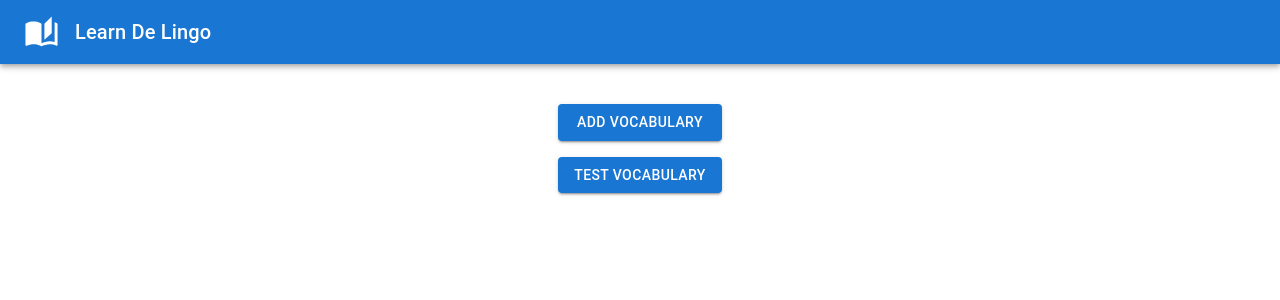
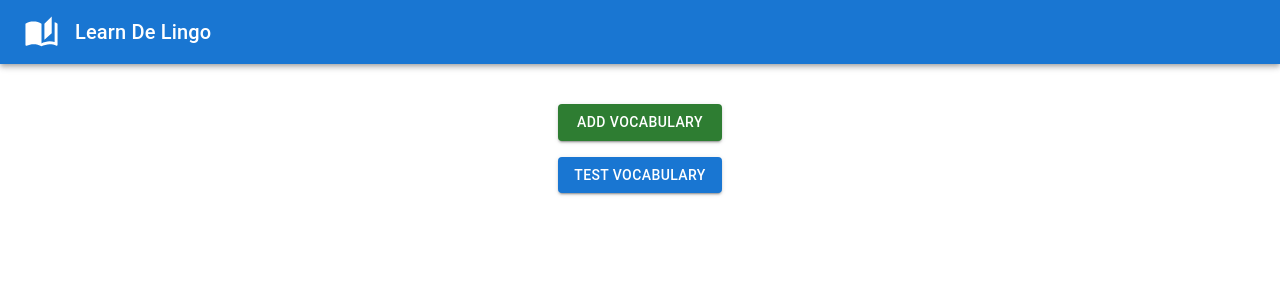
Before and after one commit to Lucobsen/learn-de-lingo, a React (Vite) app: page / in a window 1280 px wide. Shown: the top 300 px of the page. Built offline with nearby package versions, Linux system fonts and the light colour scheme.

Commit message:
change color

```diff
--- a/src/App.tsx
+++ b/src/App.tsx
@@ -28,7 +28,9 @@ const App = () => {
         sx={{ display: "flex", marginTop: 5, justifyContent: "center" }}
       >
         <Stack direction="column" gap={2}>
-          <Button variant="contained">Add Vocabulary</Button>
+          <Button variant="contained" color="success">
+            Add Vocabulary
+          </Button>
           <Button variant="contained">Test Vocabulary</Button>
         </Stack>
       </Container>
```
